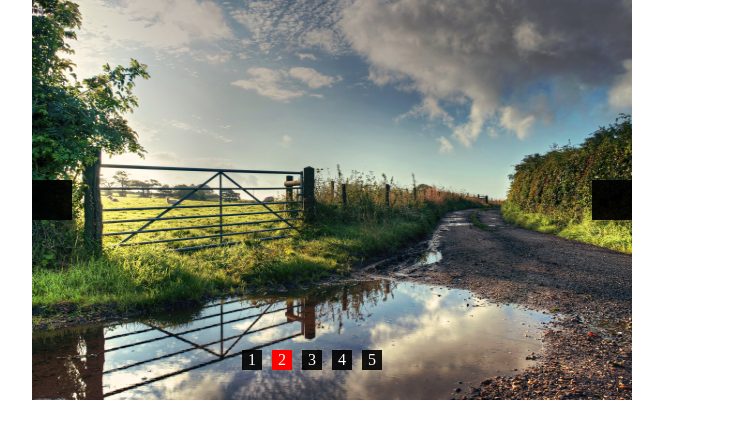
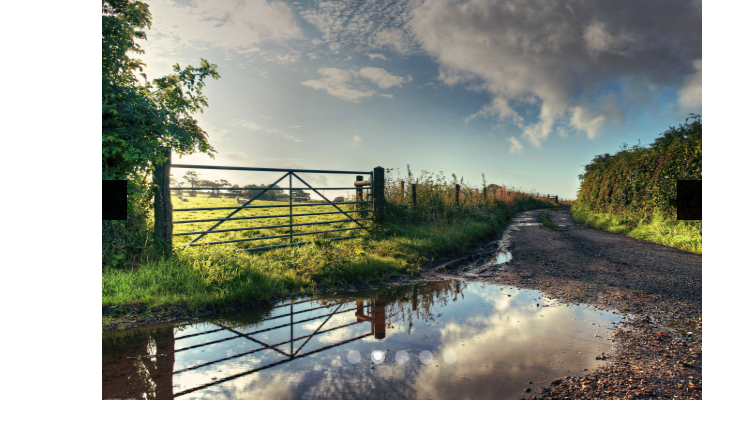
Before and after one commit to lly-1999/eg, a plain HTML site: page 无缝切换轮播图/无缝切换轮播图.html in a window 1280 px wide. Shown: the whole page, without its empty margins (368-1101 px from the left). Drawn offline with Linux system fonts and the light colour scheme.

Commit message:
Update 无缝切换轮播图.html

```diff
--- a/无缝切换轮播图/无缝切换轮播图.html
+++ b/无缝切换轮播图/无缝切换轮播图.html
@@ -14,7 +14,7 @@
 
         .screen {
             position: absolute;
-            left: 400px;
+            left: 470px;
             top: 0;
             width: 600px;
             height: 400px;
@@ -45,7 +45,7 @@
             top: 180px;
             cursor: pointer;
             z-index: 99;
-            width: 40px;
+            width: 25px;
             height: 40px;
             background-color: rgba(0, 0, 0, 0.9);
         }
@@ -61,15 +61,16 @@
         .but ul {
             position: absolute;
             top: 350px;
-            left: 200px;
+            left: 235px;
         }
 
         .but ul li {
             float: left;
-            width: 20px;
-            height: 20px;
+            width: 14px;
+            height: 14px;
+            border-radius: 14px;
             list-style: none;
-            background-color: rgba(0, 0, 0, 0.9);
+            background-color: rgba(255, 255, 255, 0.3);
             margin-left: 10px;
             text-align: center;
             line-height: 20px;
@@ -77,8 +78,27 @@
             cursor: pointer;
         }
 
+        .but ul li span {
+            margin-bottom: 5px;
+            text-align: center;
+            display: inline-block;
+            width: 8px;
+            height: 8px;
+            border-radius: 8px;
+        }
+
+        .span_choose {
+            margin-bottom: 4px;
+            text-align: center;
+            display: inline-block;
+            width: 8px;
+            height: 8px;
+            background-color: rgba(255, 255, 255, 0.9);
+            border-radius: 8px;
+        }
+
         .choose {
-            background-color: red !important
+            background-color: rgba(255, 255, 255, 0.5) !important
         }
     </style>
 </head>
@@ -98,11 +118,21 @@
         <div class="right"></div>
         <div class="but">
             <ul id="pageLi">
-                <li class="choose">1</li>
-                <li>2</li>
-                <li>3</li>
-                <li>4</li>
-                <li>5</li>
+                <li class="choose">
+                    <span class="span_choose"></span>
+                </li>
+                <li>
+                    <span></span>
+                </li>
+                <li>
+                    <span></span>
+                </li>
+                <li>
+                    <span></span>
+                </li>
+                <li>
+                    <span></span>
+                </li>
             </ul>
         </div>
     </div>
@@ -136,7 +166,7 @@
     let pageLi = document.querySelector('#pageLi').children
     for (let i = 0; i < pageLi.length; i++) {
         pageLi[i].setAttribute('pageIndex', i)
-        pageLi[i].onclick = liClick
+        pageLi[i].onmouseover = liClick
     }
 
     function liClick() {
@@ -144,8 +174,10 @@
         currentPageIndex = pi
         for (let i = 0; i < pageLi.length; i++) {
             pageLi[i].className = ''
+            pageLi[i].children[0].className = ''
         }
         this.className = 'choose'
+        this.children[0].className = 'span_choose'
         animate(ul, -600 * (pi + 1))
     }
 
@@ -155,10 +187,12 @@
             currentPageIndex = 0
             for (let i = 0; i < pageLi.length; i++) {
                 pageLi[i].className = ''
+                pageLi[i].children[0].className = ''
             }
             pageLi[0].className = 'choose'
+            pageLi[0].children[0].className = 'span_choose'
         } else {
-            pageLi[1 + currentPageIndex].onclick()
+            pageLi[1 + currentPageIndex].onmouseover()
         }
     }
     left.onclick = function() {
@@ -167,10 +201,12 @@
             currentPageIndex = 4
             for (let i = 0; i < pageLi.length; i++) {
                 pageLi[i].className = ''
+                pageLi[i].children[0].className = ''
             }
             pageLi[4].className = 'choose'
+            pageLi[4].children[0].className = 'span_choose'
         } else {
-            pageLi[-1 + currentPageIndex].onclick()
+            pageLi[-1 + currentPageIndex].onmouseover()
         }
     }
 
```
